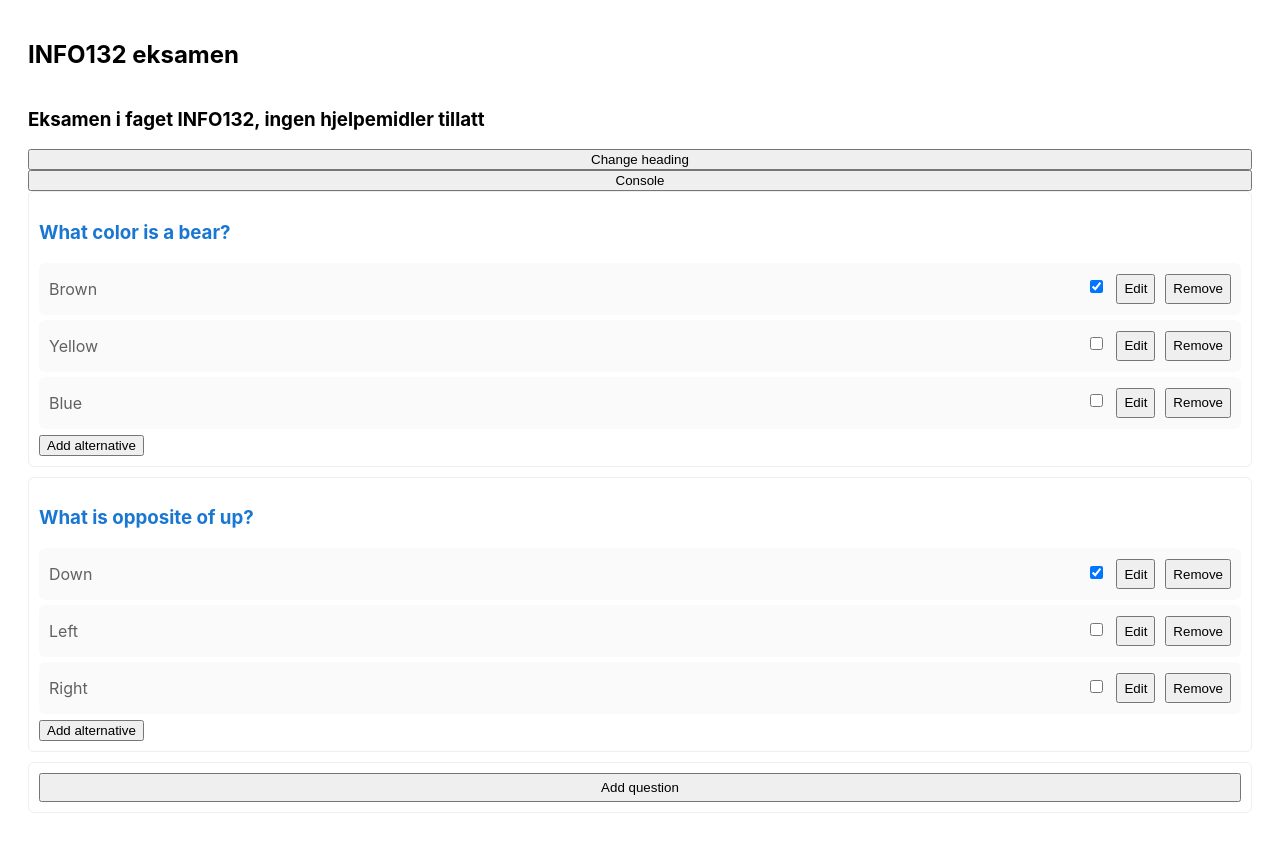
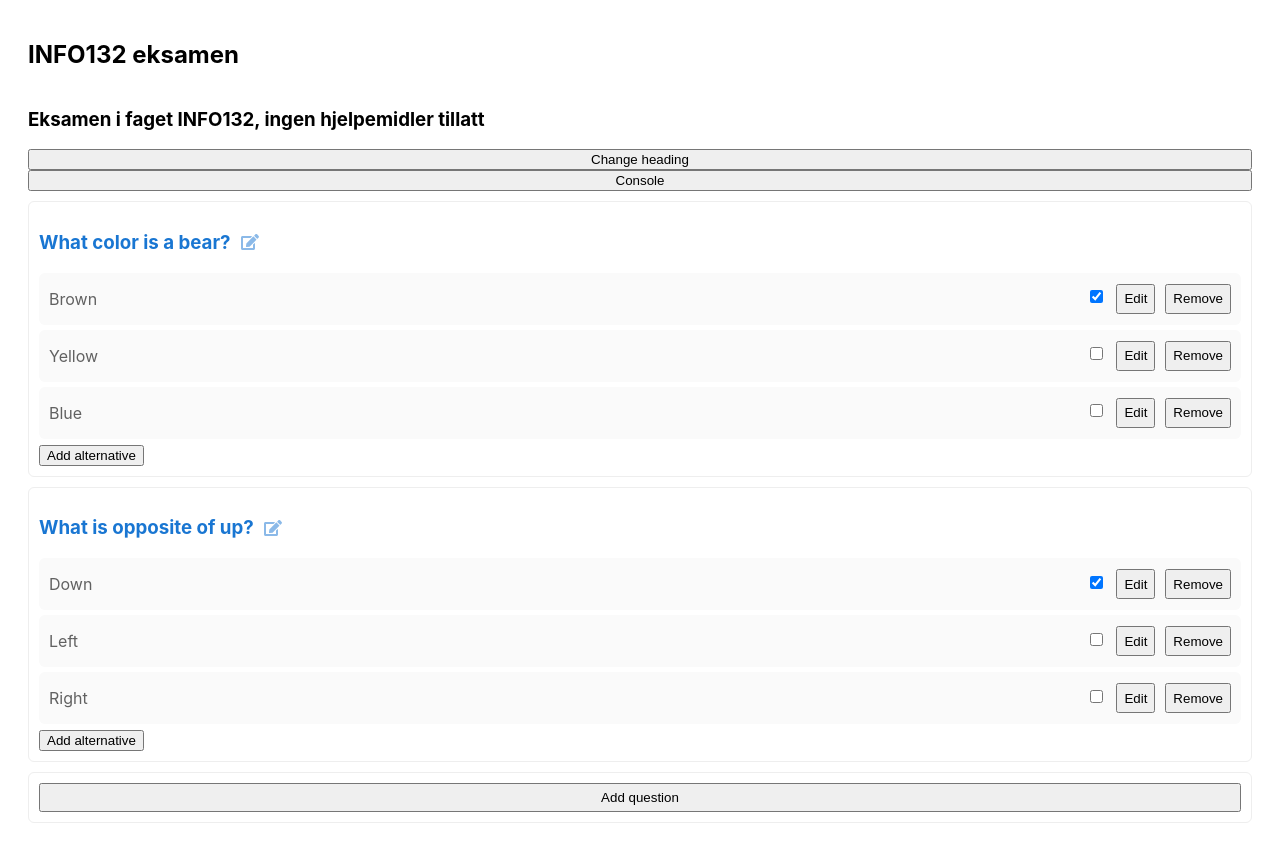
Before and after one commit to jstandal/quiz, a Next.js app: page /quizes in a window 1280 px wide. Built offline with nearby package versions, Linux system fonts and the light colour scheme.

Commit message:
added icon library

```diff
--- a/package.json
+++ b/package.json
@@ -8,6 +8,9 @@
     "start": "next start"
   },
   "dependencies": {
+    "@fortawesome/fontawesome-svg-core": "^1.2.34",
+    "@fortawesome/free-solid-svg-icons": "^5.15.2",
+    "@fortawesome/react-fontawesome": "^0.1.14",
     "next": "10.0.3",
     "react": "17.0.1",
     "react-dom": "17.0.1"
--- a/pages/quizes.js
+++ b/pages/quizes.js
@@ -2,6 +2,8 @@ import NewTest from './NewTest';
 import { useState, useEffect } from 'react';
 import styles from '../styles/Home.module.css';
 import Home from '.';
+import { FontAwesomeIcon } from '@fortawesome/react-fontawesome';
+import { faEdit } from '@fortawesome/free-solid-svg-icons';
 
 const quizes = () => {
     const quiz01 = {
@@ -82,7 +84,14 @@ const quizes = () => {
                 {quiz.questions.map((value, i) => {
                     return (
                         <div className={styles.questions} key={i}>
-                            <h3>{value.text}</h3>
+                            <div className={styles.flex}>
+                                <h3>{value.text}</h3>
+                                <FontAwesomeIcon
+                                    icon={faEdit}
+                                    className={styles.icon}
+                                />
+                            </div>
+
                             {value.alternatives.map((element, j) => {
                                 return (
                                     <div
--- a/styles/Home.module.css
+++ b/styles/Home.module.css
@@ -51,6 +51,10 @@
     color: #1976d2;
 }
 
+.questions:first-of-type {
+    margin-top: 10px;
+}
+
 .clicks {
     margin-left: 10px;
 }
@@ -66,3 +70,18 @@
         flex-direction: column;
     }
 }
+
+.flex {
+    display: flex;
+}
+
+.icon {
+    height: 30px;
+    align-self: center;
+    margin-left: 10px;
+    opacity: 0.5;
+}
+
+.icon:hover {
+    opacity: 1;
+}
```
Also changed, not shown: pages/index.js (indentation only), 1 other file (tests, documents, lock files or other folders).
